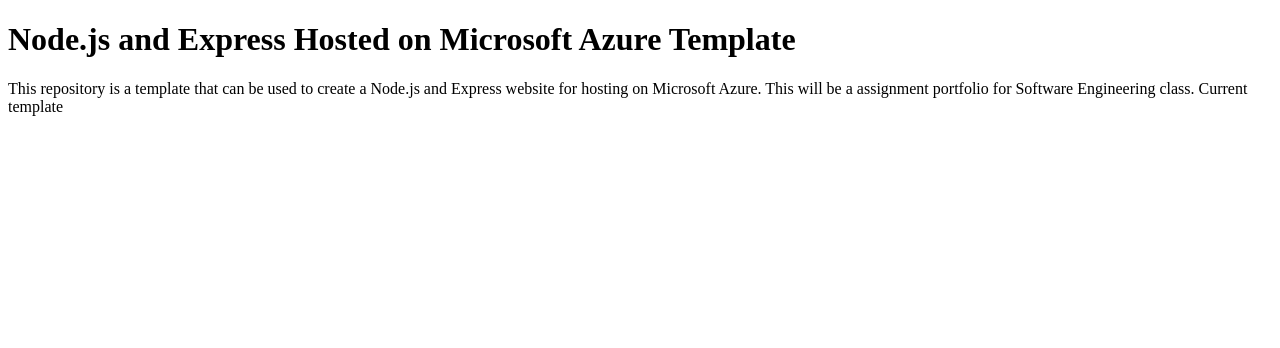
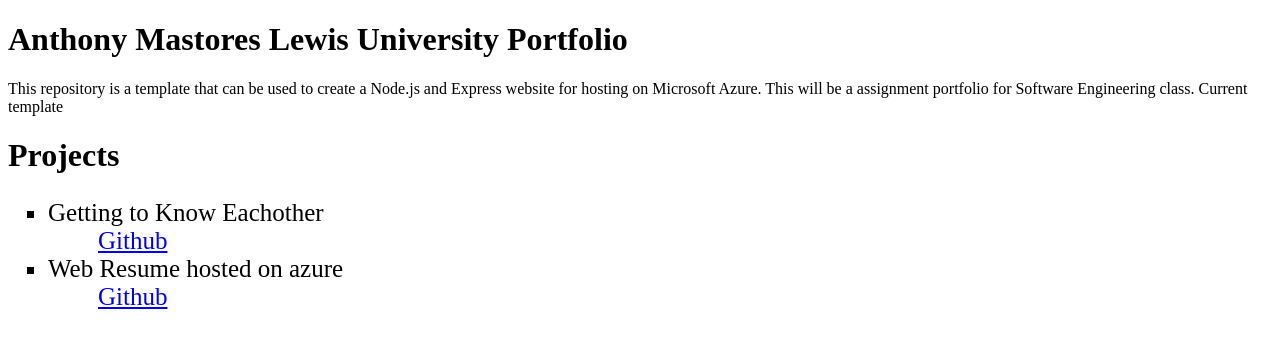
Before and after one commit to AnthonyMastores/nodejs-portfolio-am, a website: page client/index.html in a window 1280 px wide. Drawn offline with Linux system fonts and the light colour scheme.

Commit message:
added 2 projects

```diff
--- /dev/null
+++ b/client/index.css
@@ -0,0 +1,6 @@
+#projects {
+    font-size: 25px;
+}
+#github {
+    margin-left: 50px;/*or whatever indentation size you want*/
+  }
--- a/client/index.html
+++ b/client/index.html
@@ -1,11 +1,20 @@
 <!DOCTYPE html>
 <html>
 <head>
-	<title>Node.js on Azure Template</title>
+	<link rel="stylesheet" href="index.css" />
+	<title>Anthony Mastores Portfolio</title>
+	<meta charset="utf-8" />
 </head>
 <body>
-	<h1>Node.js and Express Hosted on Microsoft Azure Template</h1>
+	<h1>Anthony Mastores Lewis University Portfolio</h1>
 	<p>This repository is a template that can be used to create a Node.js and Express website for hosting on Microsoft
 	Azure. This will be a assignment portfolio for Software Engineering class. Current template</p>
+	<h1> Projects</h1>
+	<div id = "projects">
+			<ul style="list-style-type:square">
+				<li>Getting to Know Eachother <br>  <a href = "https://github.com/AnthonyMastores/software-engineering-am/tree/main/Sprint-1/getting-to-know-eachother" id = "github">    Github </a></li>
+				<li>Web Resume hosted on azure <br> <a href = "https://github.com/AnthonyMastores/nodejs-resume-am" id="github" >  Github</a></li>
+			 </ul>
+    </div>
 </body>
 </html>
```
